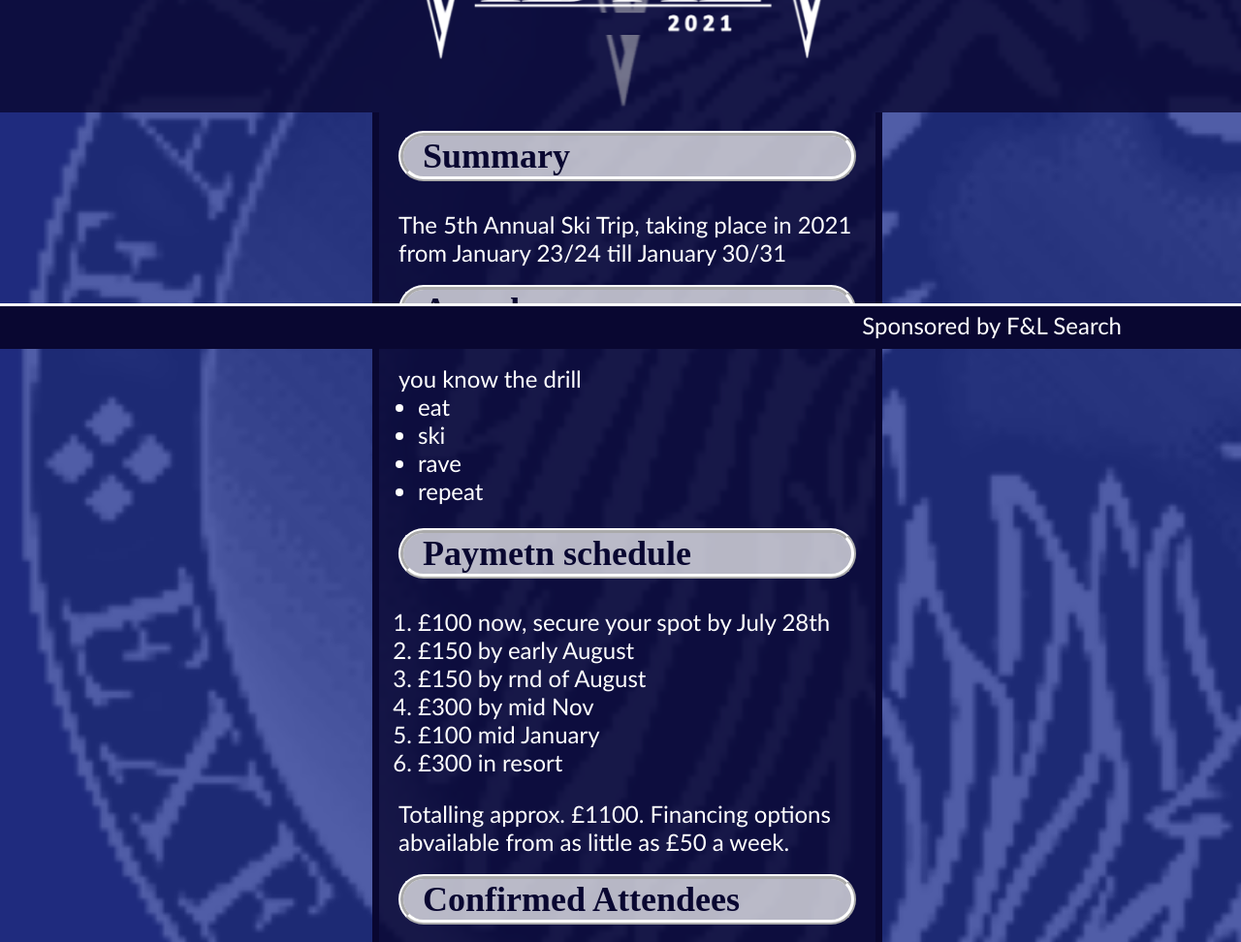
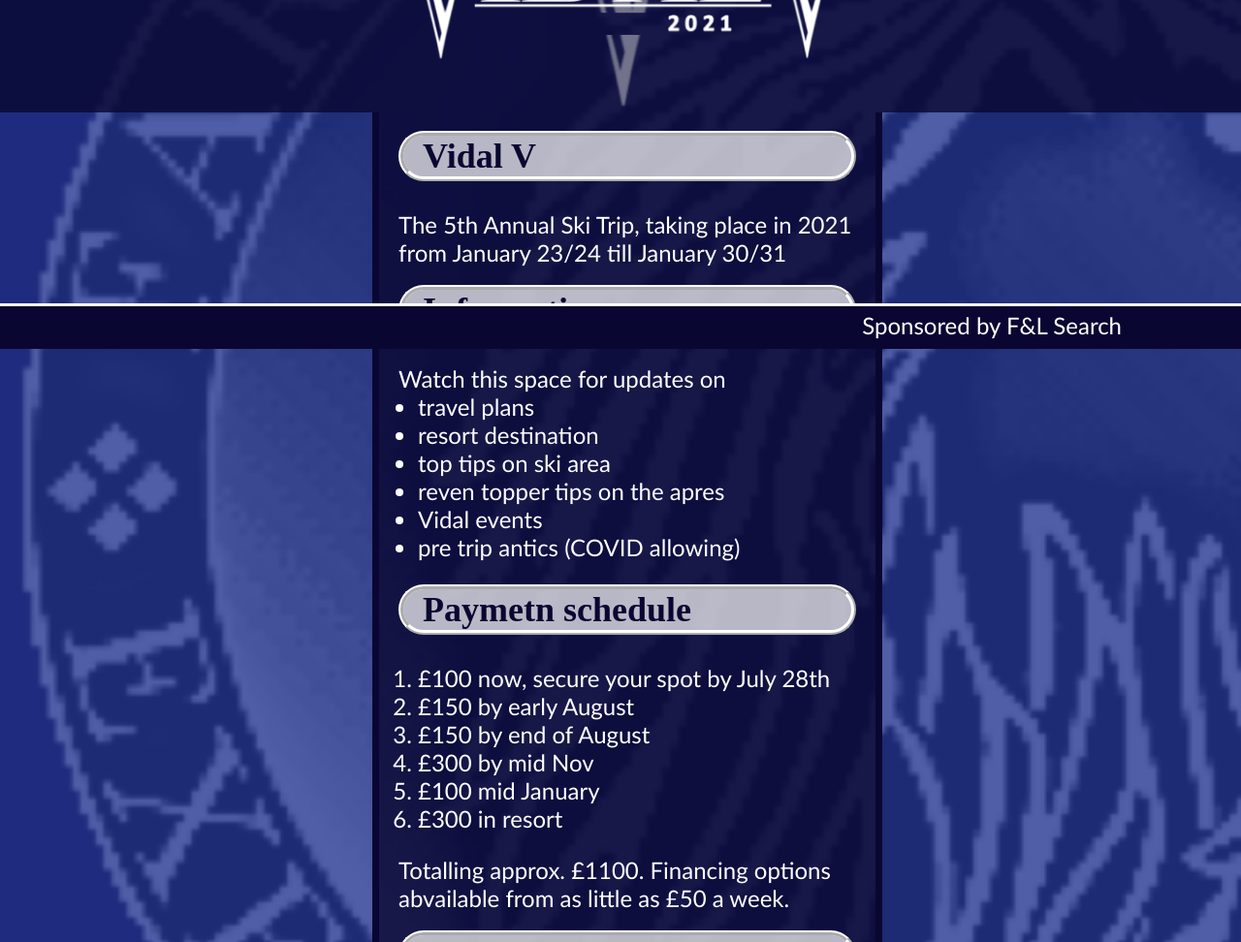
Before and after one commit to Rob334/Vidal-V, a plain HTML site: page index.html in a window 1280 px wide. Shown: the part 440-1412 px from the top of the page at 97% size. Drawn offline with Linux system fonts and the light colour scheme; files whose address does not match are found by name; a web font is replaced by a local one.

Commit message:
Change info

```diff
--- a/index.html
+++ b/index.html
@@ -29,22 +29,24 @@
             </div>
         </div>
         <div class="sections"><br>
-            <h2 class="summary" id="summary2">Summary</h2>
+            <h2 class="summary" id="summary2">Vidal V</h2>
             <p>The 5th Annual Ski Trip, taking place in 2021 from January 23/24 till January 30/31</p>
             <br>
-            <h2 id="agenda">Agenda</h2>
-            <p>you know the drill</p>
+            <h2 id="agenda">Information</h2>
+            <p>Watch this space for updates on</p>
             <ul>
-                <li>eat</li>
-                <li>ski</li>
-                <li>rave</li>
-                <li>repeat</li>
+                <li>travel plans</li>
+                <li>resort destination</li>
+                <li>top tips on ski area</li>
+                <li>reven topper tips on the apres</li>
+                <li>Vidal events</li>
+                <li>pre trip antics (COVID allowing)</li>
             </ul>
             <h2 id="payments">Paymetn schedule</h2>
             <ol>
                 <li>£100 now, secure your spot by July 28th</li>
                 <li>£150 by early August</li>
-                <li>£150 by rnd of August</li>
+                <li>£150 by end of August</li>
                 <li>£300 by mid Nov</li>
                 <li>£100 mid January</li>
                 <li>£300 in resort</li>
```
